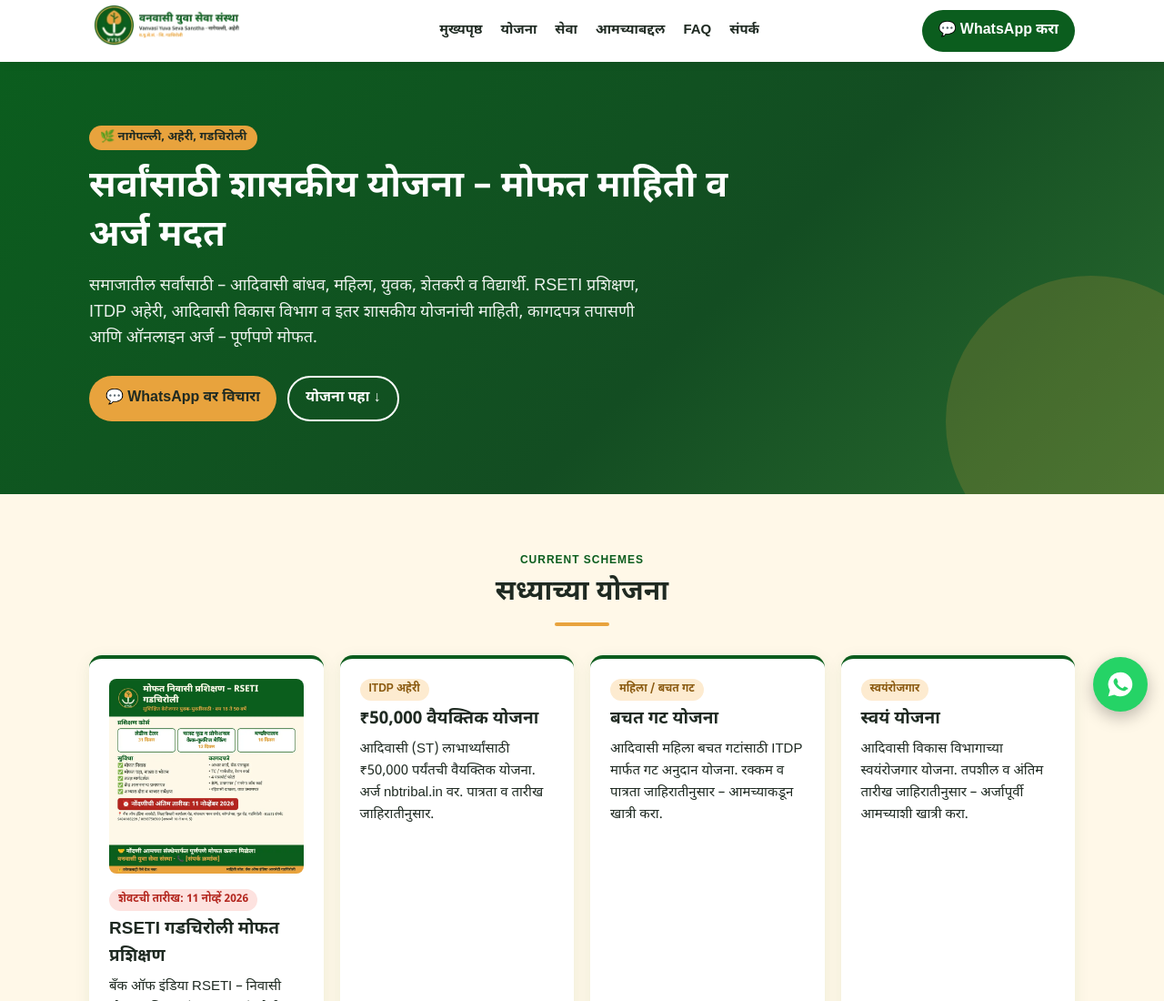
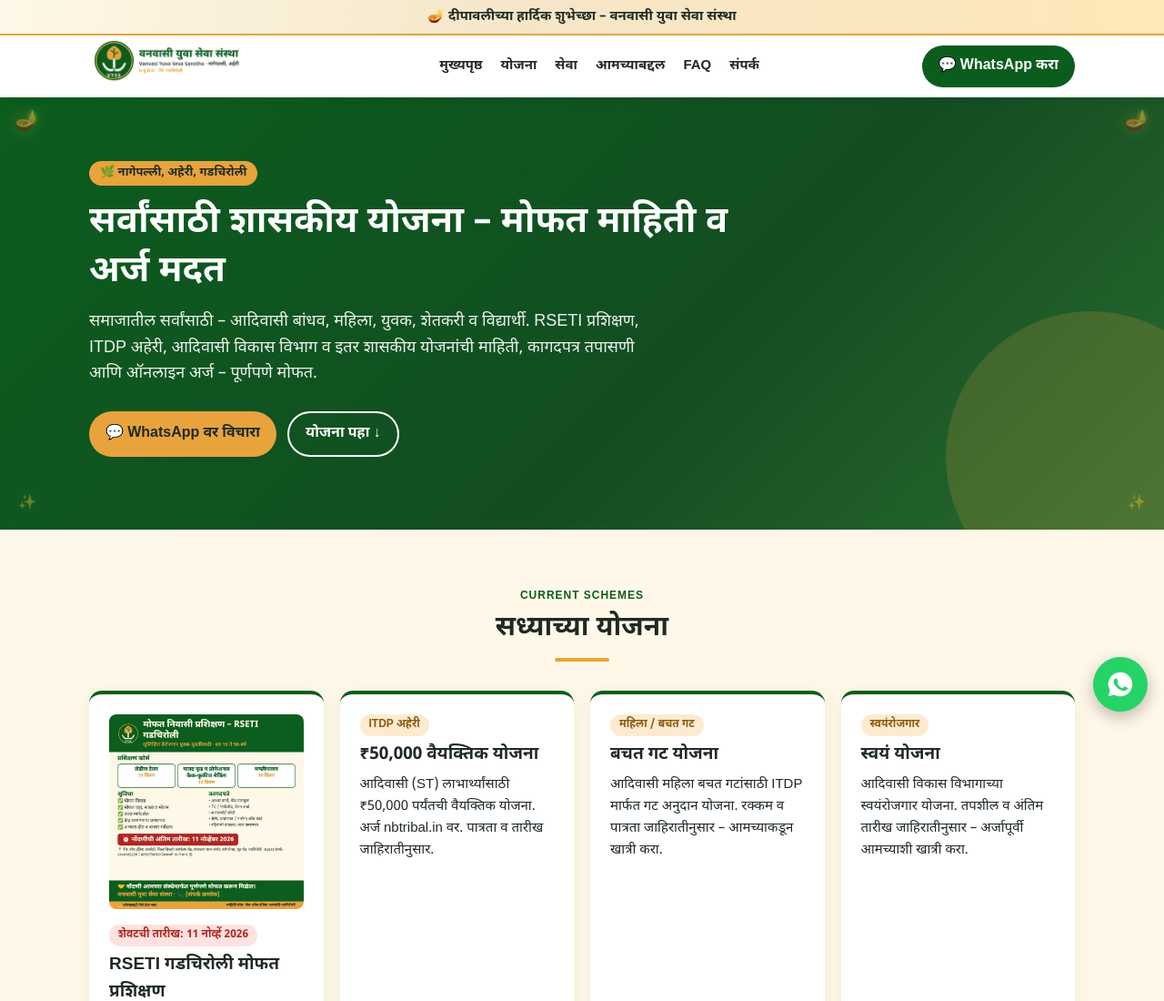
Before and after one commit to vyssindia/vyssindia.github.io, a plain HTML site: page index.html in a window 1280 px wide. Shown: the top 1100 px of the page at 91% size. Drawn offline with Linux system fonts and the light colour scheme.

Commit message:
Add temporary Diwali banner and soft diyas through 10 Nov
Slim gold/cream festive banner and subtle hero diya accents for
vyss.in; auto-hides from 11 Nov 2026 00:00 Asia/Kolkata.

```diff
--- a/index.html
+++ b/index.html
@@ -60,12 +60,26 @@ footer{background:var(--d);color:#dfe6dc;padding:40px 0 20px;font-size:14px}.ft{
 .copy{border-top:1px solid #ffffff22;margin-top:20px;padding-top:14px;text-align:center;opacity:.7}
 .fab{position:fixed;right:18px;bottom:18px;width:60px;height:60px;border-radius:50%;background:#25D366;box-shadow:0 6px 18px #0004;display:flex;align-items:center;justify-content:center;z-index:20}.fab svg{width:32px;fill:#fff}
 @media(max-width:860px){nav{display:none}.hero h1{font-size:28px}.hero p{font-size:16px}.about,.ct{grid-template-columns:1fr}.st h2{font-size:24px}.hd img{height:48px;width:auto}.hd .btn{padding:8px 12px;font-size:14px}section{padding:44px 0}.warn{font-size:18px}}
+
+/* Temporary Diwali theme – show through 10 Nov 2026 IST; auto-hide from 11 Nov 2026 00:00 Asia/Kolkata (see diwali script). */
+.diwali-banner{background:linear-gradient(90deg,#FFF8E8,#F5E6C8 45%,#FFE8B8);color:var(--d);text-align:center;padding:8px 16px;font-weight:700;font-size:15px;line-height:1.4;border-bottom:2px solid var(--s);position:relative;z-index:11}
+.diwali-banner[hidden]{display:none!important}
+.hero .diya{position:absolute;font-size:22px;line-height:1;opacity:.5;pointer-events:none;user-select:none;z-index:1;filter:drop-shadow(0 0 8px rgba(232,163,61,.55))}
+.hero .diya.tl{top:16px;left:16px}.hero .diya.tr{top:16px;right:16px}
+.hero .diya.bl{bottom:20px;left:20px;font-size:16px;opacity:.35}.hero .diya.br{bottom:20px;right:20px;font-size:16px;opacity:.35}
+@media(max-width:860px){.diwali-banner{font-size:13px;padding:7px 12px}.hero .diya{font-size:18px}.hero .diya.bl,.hero .diya.br{display:none}}
 </style></head><body>
+<!-- Temporary Diwali festive theme: visible through 10 Nov 2026 (IST inclusive). Auto-hides from 11 Nov 2026 00:00 Asia/Kolkata. Safe to delete this block after Diwali. -->
+<script>
+(function(){try{var d=new Intl.DateTimeFormat('en-CA',{timeZone:'Asia/Kolkata',year:'numeric',month:'2-digit',day:'2-digit'}).format(new Date());if(d>'2026-11-10')document.documentElement.classList.add('diwali-off')}catch(e){}})();
+</script>
+<style>.diwali-off .diwali-banner,.diwali-off .hero .diya{display:none!important}</style>
+<div class="diwali-banner" role="status">🪔 दीपावलीच्या हार्दिक शुभेच्छा – वनवासी युवा सेवा संस्था</div>
 <header><div class="wrap hd"><a href="#home"><picture><source srcset="assets/logo-horizontal.webp" type="image/webp"><img src="assets/logo-horizontal.png" width="420" height="118" alt="वनवासी युवा सेवा संस्था (VYSS) लोगो – मुखपृष्ठावर जा"></picture></a>
 <nav><a href="#home">मुख्यपृष्ठ</a><a href="#yojana">योजना</a><a href="#seva">सेवा</a><a href="#about">आमच्याबद्दल</a><a href="#faq">FAQ</a><a href="#contact">संपर्क</a></nav>
 <a class="btn wa" href="https://wa.me/918275562968?text=%E0%A4%A8%E0%A4%AE%E0%A4%B8%E0%A5%8D%E0%A4%95%E0%A4%BE%E0%A4%B0%2C%20%E0%A4%AE%E0%A4%B2%E0%A4%BE%20%E0%A4%AF%E0%A5%8B%E0%A4%9C%E0%A4%A8%E0%A5%87%E0%A4%AC%E0%A4%A6%E0%A5%8D%E0%A4%A6%E0%A4%B2%20%E0%A4%AE%E0%A4%BE%E0%A4%B9%E0%A4%BF%E0%A4%A4%E0%A5%80%20%E0%A4%B9%E0%A4%B5%E0%A5%80%20%E0%A4%86%E0%A4%B9%E0%A5%87" target="_blank" rel="noopener">💬 WhatsApp करा</a></div></header>
 
-<div class="hero" id="home"><div class="wrap"><span class="tag">🌿 नागेपल्ली, अहेरी, गडचिरोली</span>
+<div class="hero" id="home"><span class="diya tl" aria-hidden="true">🪔</span><span class="diya tr" aria-hidden="true">🪔</span><span class="diya bl" aria-hidden="true">✨</span><span class="diya br" aria-hidden="true">✨</span><div class="wrap"><span class="tag">🌿 नागेपल्ली, अहेरी, गडचिरोली</span>
 <h1>सर्वांसाठी शासकीय योजना – मोफत माहिती व अर्ज मदत</h1>
 <p>समाजातील सर्वांसाठी – आदिवासी बांधव, महिला, युवक, शेतकरी व विद्यार्थी. RSETI प्रशिक्षण, ITDP अहेरी, आदिवासी विकास विभाग व इतर शासकीय योजनांची माहिती, कागदपत्र तपासणी आणि ऑनलाइन अर्ज – पूर्णपणे मोफत.</p>
 <div class="b"><a class="btn s wa" href="https://wa.me/918275562968?text=%E0%A4%A8%E0%A4%AE%E0%A4%B8%E0%A5%8D%E0%A4%95%E0%A4%BE%E0%A4%B0%2C%20%E0%A4%AE%E0%A4%B2%E0%A4%BE%20%E0%A4%AF%E0%A5%8B%E0%A4%9C%E0%A4%A8%E0%A5%87%E0%A4%AC%E0%A4%A6%E0%A5%8D%E0%A4%A6%E0%A4%B2%20%E0%A4%AE%E0%A4%BE%E0%A4%B9%E0%A4%BF%E0%A4%A4%E0%A5%80%20%E0%A4%B9%E0%A4%B5%E0%A5%80%20%E0%A4%86%E0%A4%B9%E0%A5%87" target="_blank" rel="noopener">💬 WhatsApp वर विचारा</a><a class="btn o" href="#pahili-yojana">योजना पहा ↓</a></div></div></div>
```
